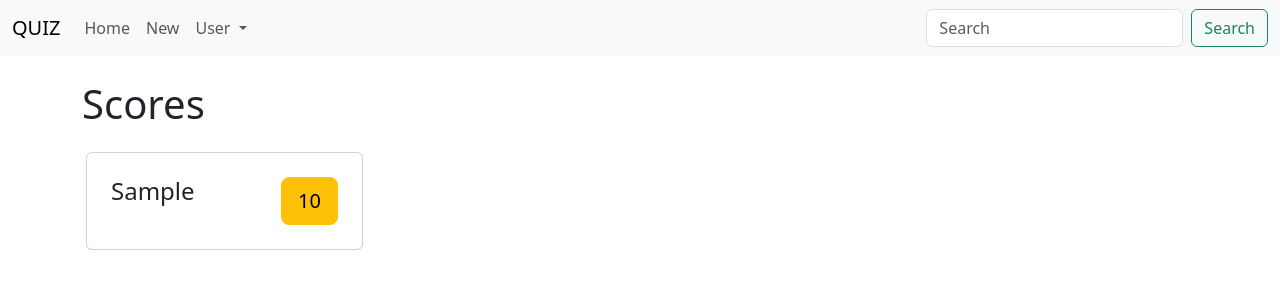
After one commit to dantnog/quiz, a Django app: page /scores/1 in a window 1280 px wide. The commit adds this page. Shown: the top 300 px of the page. Run offline with Django 4.2, Linux system fonts and the light colour scheme; tables that the repository leaves empty hold one stand-in row (values such as "Sample post").

Commit message:
feat: Save scores

```diff
--- a/quizapp/templates/pages/index.html
+++ b/quizapp/templates/pages/index.html
@@ -25,6 +25,9 @@ Home
               Edit
             </a>
             {% endif %}
+            <a href="{% url 'quiz:scores' item.id %}" class="btn btn-sm btn-warning">
+              Scores
+            </a>
             <a href="{% url 'quiz:challenge' item.id %}" class="btn btn-sm btn-primary">
               Try this challenge
             </a>
--- /dev/null
+++ b/quizapp/templates/pages/score.html
@@ -0,0 +1,22 @@
+{% extends 'base.html' %}
+
+{% block content %}
+{% include 'layouts/navbar.html' %}
+
+<div class="container">
+  <h2 class="display-6 my-4">
+    Scores
+  </h2>
+	{% if scores %}
+	<div class="row row-cols-1 row-cols-sm-2 row-cols-md-3 row-cols-lg-4 mx-1">
+	{% for score in scores %}
+		<div class=" justify-content-between align-middle flex-row card mb-4 p-4">
+				<h4 class="card-title text-break">{{ score.user }}</h4>
+				<span class="btn btn-lg btn-warning">{{ score.points }}</span>
+		</div>
+	{% endfor %}
+	</div>
+	{% endif %}
+</div>
+
+{% endblock %}
--- a/quizapp/urls.py
+++ b/quizapp/urls.py
@@ -6,6 +6,7 @@ urlpatterns = [
 	path('', views.index, name = 'index'),
 	path('<int:challenge_id>', views.challenge, name = 'challenge'),
 	path('solved', views.solved, name = 'solved'),
+	path('scores/<int:challenge_id>', views.scores, name = 'scores'),
 	path('auth', views.auth, name = 'auth'),
 	path('auth/logout', views.logout, name = 'logout'),
 ]
--- a/quizapp/views.py
+++ b/quizapp/views.py
@@ -4,6 +4,9 @@ from .models import Question, Challenge, Score, User
 from datetime import datetime
 from django.contrib.auth.hashers import make_password, check_password
 
+#
+#	INDEX
+#
 def index(request):
 	try:
 		challenges = Challenge.objects.order_by('-id')
@@ -15,10 +18,13 @@ def index(request):
 			{'challenges': challenges, 'user_id': user_id, 'authenticated': authenticated}
 		)
 	except Challenge.DoesNotExist:
-		print('*****\n[ERROR] Getting challenges\n*****')
+		print('*******\n[ERROR] Getting challenges\n*******')
 		return HttpResponse(status=404)
 		#raise Http404('Challenge not found')
 
+#
+#	CHALLENGE
+#
 def challenge(request, challenge_id):
 	try:
 		questions = Question.objects.filter(challenge_id=challenge_id)
@@ -27,34 +33,66 @@ def challenge(request, challenge_id):
 			{'questions': questions, 'challenge_id': challenge_id}
 		)
 	except Question.DoesNotExist:
-		print('*****\n[ERROR] Getting questions\n*****')
+		print('*******\n[ERROR] Getting questions\n*******')
 		return HttpResponse(status=404)
 		#raise Http404('Questions not found')
 
+#
+#	SOLVED
+#
 def solved(request):
-	try:
-		if request.method != 'POST':
+	if request.method == 'POST':
+		challenge_id = request.POST['challenge_id']
+		try:
+			questions = Question.objects.filter(challenge_id=challenge_id)
+
+			answers = {}
+			for item in questions:
+				answers[item.id] = item.right
+
+			points = 0
+			for id, res in request.POST.items():
+				if id == 'csrfmiddlewaretoken' or id == 'id' or id == 'challenge_id':
+					continue
+				if int(id) in answers.keys() and int(res) == answers[int(id)]:
+					points += 1
+
+			challenge = Challenge.objects.get(id=challenge_id)
+			user = User.objects.get(id=request.session.get('user_id'))
+			Score.objects.create(
+					user = request.session.get('user_name'),
+					tries = 1,
+					points = points,
+					challenge_id = challenge,
+					user_id = user,
+					created_at = datetime.now()
+				)
+			return HttpResponseRedirect(f'/scores/{challenge_id}')
+		except:
+			print('*******\n[ERROR] Saving points\n*******')
+			return HttpResponse(status=500)
+	else:
+		return HttpResponse(status=400)
+
+#
+#	SCORES
+#
+def scores(request, challenge_id):
+	print('-------------------------------- CID')
+	print(challenge_id)
+	if request.method == 'GET':
+		try:
+			scores = Score.objects.filter(challenge_id=challenge_id)
+			return render(request, 'pages/score.html', {'scores': scores})
+		except:
+			print('*******\n[ERROR] Load scores\n*******')
 			return HttpResponse(status=400)
+	else:
+		return HttpResponse(status=400)
 
-		questions = Question.objects.filter(challenge_id=request.POST['challenge_id'])
-
-		answers = {}
-		for item in questions:
-			answers[item.id] = item.right
-
-		points = 0
-		for id, res in request.POST.items():
-			if id == 'csrfmiddlewaretoken' or id == 'id' or id == 'challenge_id':
-				continue
-			if int(id) in answers.keys() and int(res) == answers[int(id)]:
-				points += 1
-
-		print(points)
-		return HttpResponse(status=200)
-	except:
-		print('*****\n[ERROR] Saving solved challenges\n*****')
-		return HttpResponse(status=500)
-
+#
+#	AUTH
+#
 def auth(request):
 	if request.method == 'GET':
 		return render(request, 'pages/auth.html')
@@ -74,6 +112,7 @@ def auth(request):
 				alert = {'type': 'success', 'message': 'User created. You can login now.'}
 				return render(request, 'pages/auth.html', {'alert': alert})
 			except:
+				print('*******\n[ERROR] Register\n*******')
 				alert = {'type': 'danger', 'message': 'Failed to create user. Try again later.'}
 				return render(request, 'pages/auth.html', {'alert': alert})
 
@@ -90,10 +129,12 @@ def auth(request):
 
 				request.session['authenticated'] = True
 				request.session['user_id'] = user.id
+				request.session['user_name'] = user.name
 				# Set session as modified to force data updates/cookie to be saved.
 				request.session.modified = True
 				return HttpResponseRedirect('/')
 			except:
+				print('*******\n[ERROR] Login\n*******')
 				alert = {'type': 'danger', 'message': 'Failed to login. Try again later.'}
 				return render(request, 'pages/auth.html', {'alert': alert})
 		else:
@@ -102,7 +143,11 @@ def auth(request):
 	else:
 		return render(request, 'pages/auth.html')
 
+#
+#	LOGOUT
+#
 def logout(request):
-	request.session['authenticated'] = False
-	request.session['user_id'] = None
+	del request.session['authenticated']
+	del request.session['user_id']
+	del request.session['user_name']
 	return HttpResponseRedirect('/auth')
```
Also changed, not shown: quizapp/templates/pages/challenge.html (+4 -3 lines).
